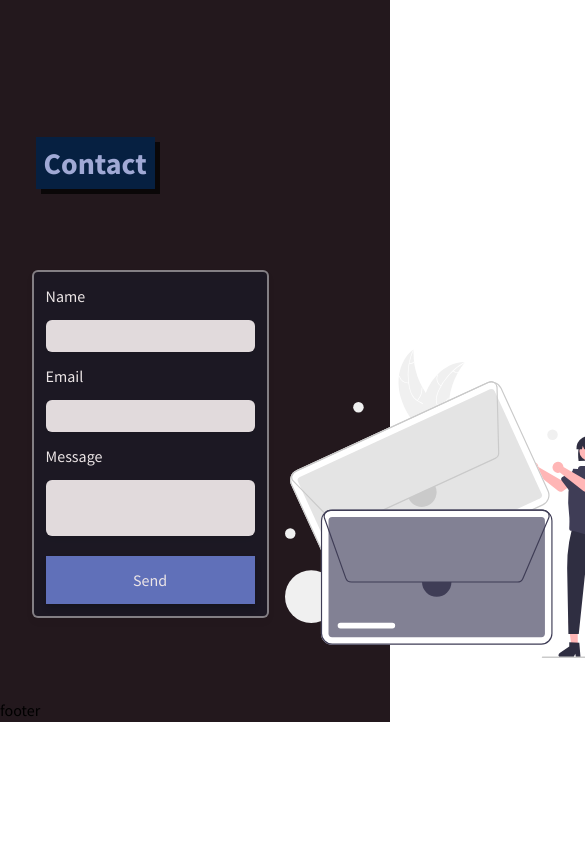
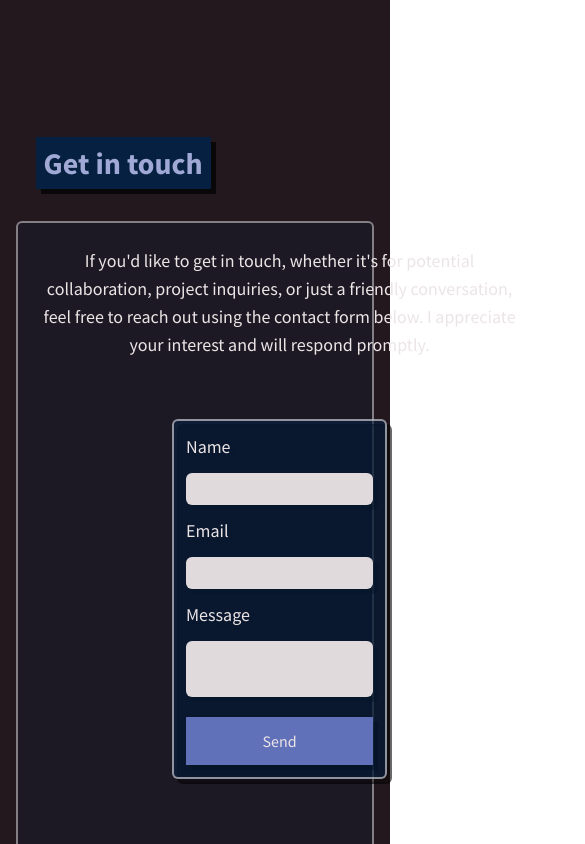
Before and after one commit to Kutimo/v4-Portfolio, a React (Vite) app: page / in a window 390 px wide. Shown: the part 3920-4764 px from the top of the page, 585 px wide, since content can reach past the window. Before the commit the page ends 4642 px from the top, so only its background shows below. Built offline with nearby package versions, Linux system fonts and the light colour scheme; a web font is replaced by a local one.

Commit message:
Update navigation and contact form styles

```diff
--- a/src/Layout/Navigation.tsx
+++ b/src/Layout/Navigation.tsx
@@ -96,7 +96,7 @@ export default function Navigation() {
               className="font-2 relative flex items-center justify-center gap-3 p-5 font-sans text-xl font-semibold text-white decoration-2 underline-offset-4 hover:text-black hover:underline active:text-light-shade-500 md:m-2 md:p-2 md:text-base md:font-normal"
               onClick={handleLinkClick}
             >
-              contact
+              Contact
               <ContactIcon height={23} width={23} isVisible={isAbove768px} />
             </a>
           </li>
--- a/src/components/ContactForm.tsx
+++ b/src/components/ContactForm.tsx
@@ -43,26 +43,26 @@ export const ContactForm = () => {
     <form
       ref={form}
       onSubmit={sendEmail}
-      className="mx-4 mt-10 flex flex-col gap-3 rounded-md border-2 border-white/50 bg-dark-accent/20 p-3 font-sans text-white drop-shadow-md md:mx-2 md:w-1/3"
+      className="mx-4 mt-10 flex w-2/3 flex-col gap-3 rounded-md border-2 border-white/60 bg-dark-accent/60 p-3 font-sans text-white drop-shadow-lg-black md:mx-2 md:w-1/4"
     >
-      <label>Name</label>
+      <label className="text-lg">Name</label>
       <input
         type="text"
         name="user_name"
         className="rounded-md bg-white/95 p-1 text-black"
         required
       />
-      <label>Email</label>
+      <label className="text-lg">Email</label>
       <input
         type="email"
         name="user_email"
         className="rounded-md bg-white/95 p-1 text-black"
         required
       />
-      <label>Message</label>
+      <label className="text-lg">Message</label>
       <textarea
         name="message"
-        className="rounded-md bg-white/95 p-1 text-black resize-none"
+        className="resize-none rounded-md bg-white/95 p-1 text-black"
         required
       />
       <button
--- a/src/pages/home/Home.tsx
+++ b/src/pages/home/Home.tsx
@@ -11,7 +11,7 @@ export default function Home() {
   return (
     <>
       <Navigation />
-      <main className="min-h-screen w-full bg-dark-shade px-[4%] py-10 md:px-[1%] md:py-16 lg:px-[4%] lg:py-20 select-none">
+      <main className="min-h-screen w-full select-none bg-dark-shade px-[4%] py-10 md:px-[1%] md:py-16 lg:px-[4%] lg:py-20">
         <Hero />
         <About />
         <Experience />
--- a/src/pages/home/sections/Contact.tsx
+++ b/src/pages/home/sections/Contact.tsx
@@ -5,11 +5,25 @@ export default function Contact() {
   return (
     <section id="contact" className="mt-10 ">
       <h3 className="mx-5 w-fit bg-dark-accent p-2 font-sans text-3xl font-bold text-light-shade-100 drop-shadow-lg-black md:text-5xl">
-        Contact
+        Get in touch
       </h3>
-      <div className="flex items-center justify-evenly">
-        <ContactForm />
-        <img src={contact_illustration} alt="contact illustration" height={375} width={375} className="mt-40 pointer-events-none" />
+
+      <div className="mt-8 flex flex-col flex-wrap items-center gap-3 rounded-md border-2 border-white/50 bg-dark-accent/20 p-4">
+        <p className="w-[55ch] p-2 text-center text-lg text-white md:text-xl">
+          If you'd like to get in touch, whether it's for potential collaboration, project
+          inquiries, or just a friendly conversation, feel free to reach out using the
+          contact form below. I appreciate your interest and will respond promptly.
+        </p>
+        <div className="flex w-full flex-wrap items-center justify-evenly">
+          <ContactForm />
+          <img
+            src={contact_illustration}
+            alt="contact illustration"
+            height={375}
+            width={375}
+            className="pointer-events-none mt-20 md:mt-40"
+          />
+        </div>
       </div>
     </section>
   )
--- a/src/pages/home/sections/Experience.tsx
+++ b/src/pages/home/sections/Experience.tsx
@@ -4,10 +4,7 @@ import ExperienceList from "$components/experience/ExperienceList"
 export default function Experience() {
   return (
     // TODO: Fix font sizes (font is pixelated)
-    <section
-      id="experience"
-      className="mt-10 flex h-fit w-full flex-col text-white"
-    >
+    <section id="experience" className="mt-10 flex h-fit w-full flex-col text-white">
       <h2 className="mx-5 w-fit bg-dark-accent p-2 font-sans text-3xl font-bold text-light-shade-100 drop-shadow-lg-black md:text-5xl ">
         Skills and Experience
       </h2>
```
